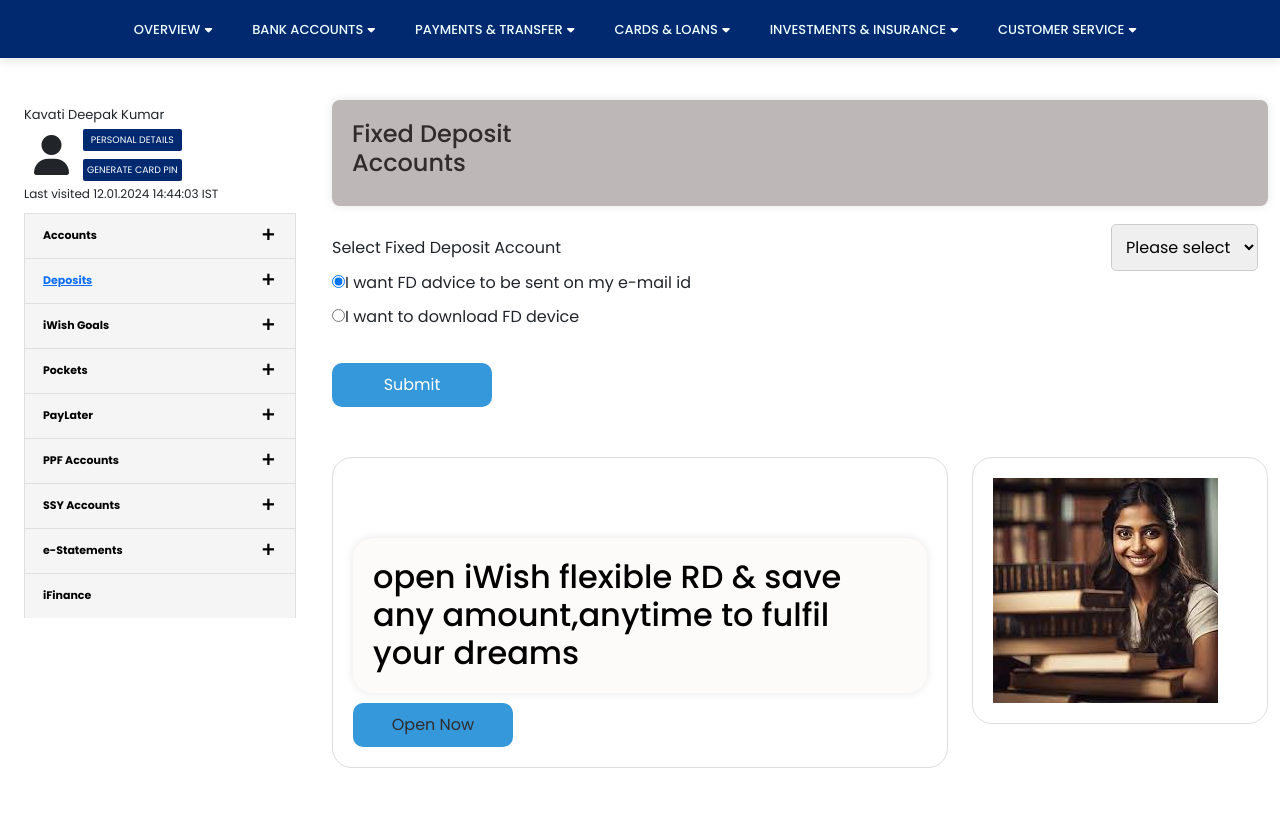
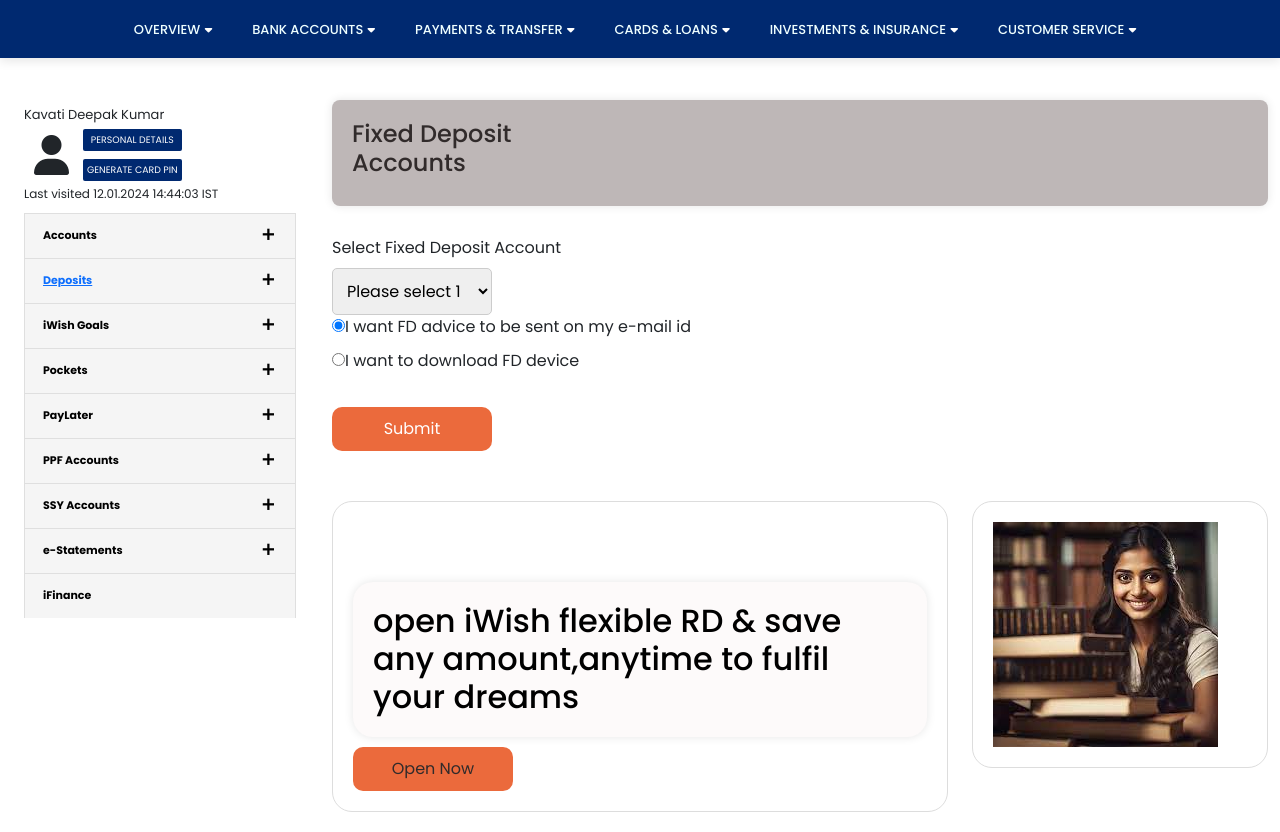
Before and after one commit to keshavram19/myProject, a React (Create React App) app: page /user/account/fd-advice in a window 1280 px wide. Before the commit the page ends 800 px from the top, so only its background shows below. Built offline with nearby package versions, Linux system fonts and the light colour scheme.

Commit message:
25-01-24 meenakshi

```diff
--- a/src/components/User_portal/Netbanking/Bank_Accounts/Accounts.css
+++ b/src/components/User_portal/Netbanking/Bank_Accounts/Accounts.css
@@ -1345,7 +1345,7 @@
 }
 .fixed_button_container button {
   padding: 10px;
-  background-color: #3498db;
+  background-color: rgb(235, 106, 60);
   color: #fff;
   border: none;
   border-radius: 10px;
@@ -1356,7 +1356,7 @@
 }
 .fixed_button_now {
   padding: 10px;
-  background-color: #3498db;
+  background-color:rgb(235, 106, 60);
   color: #312b2b;
   border: none;
   border-radius: 10px;
--- a/src/components/User_portal/Netbanking/Bank_Accounts/FDAdvice.js
+++ b/src/components/User_portal/Netbanking/Bank_Accounts/FDAdvice.js
@@ -45,9 +45,9 @@
                   Select Fixed Deposit Account{" "}
                 </label>
                 <select className="fixed_selectOption1" class="your-dropdown-class">
-                  <option value="Please select">Please select</option>
-                  <option value="Please select">Please select</option>
-                  <option value="Please select">Please select</option>
+                  <option value="Please select">Please select 1</option>
+                  <option value="Please select">Please select 2</option>
+                  <option value="Please select">Please select 3</option>
                 </select>
 
                 <form onSubmit={handleSubmit} className=" fixed_deposit_form">
```
